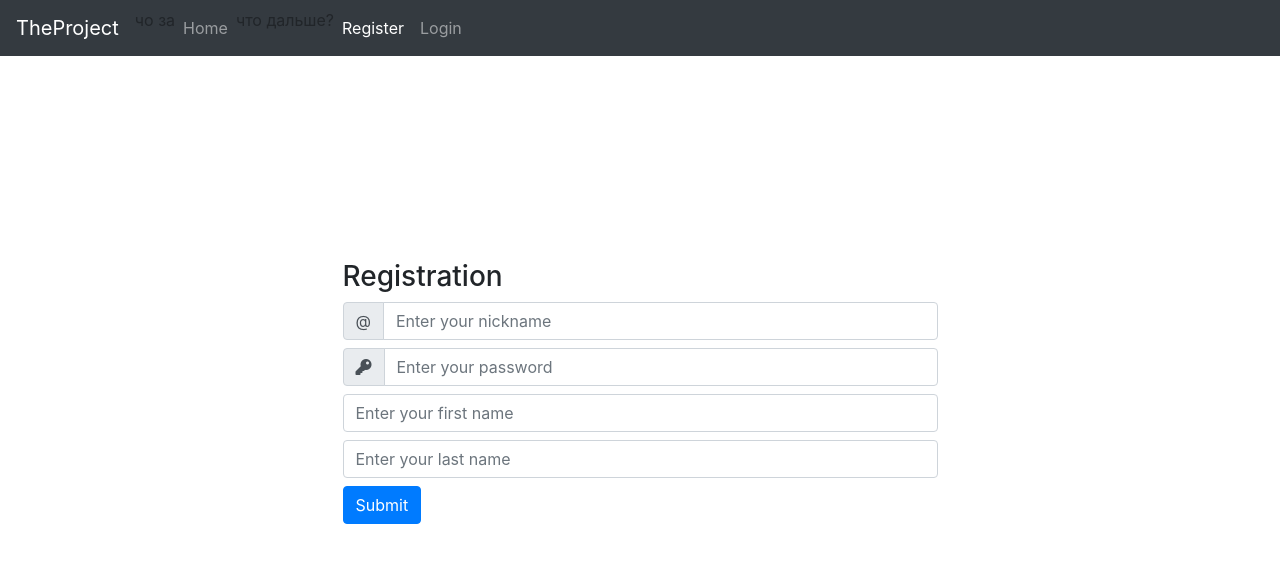
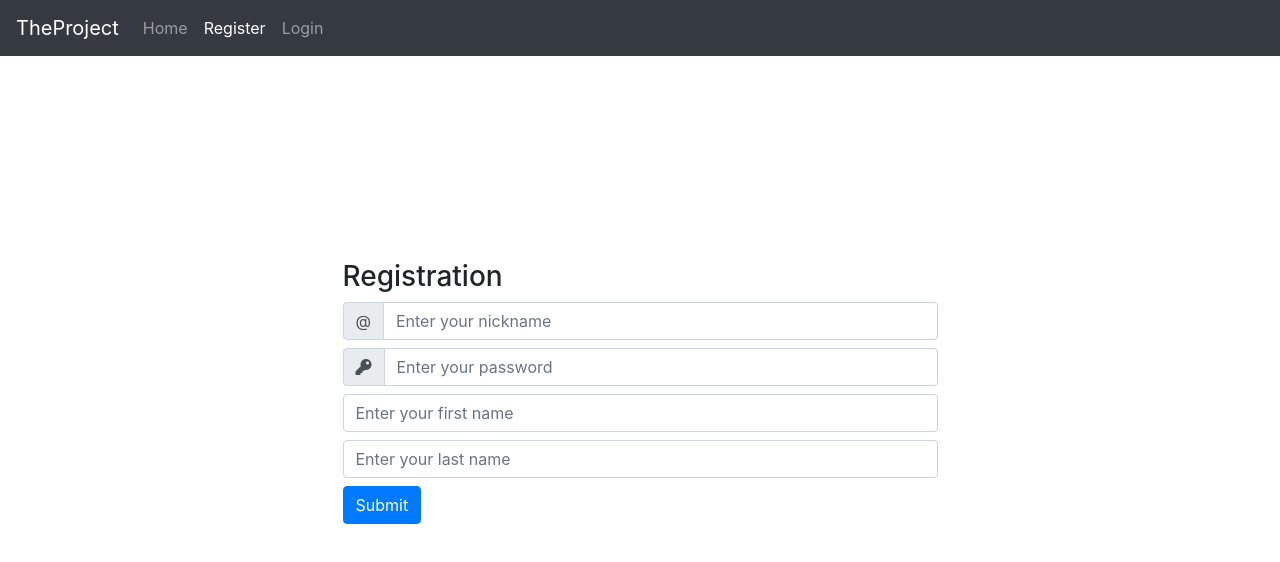
Before and after one commit to pavel-the-best/Artamino, a website: page HTML/regr.html in a window 1280 px wide. Drawn offline with nearby package versions, Linux system fonts and the light colour scheme; files that its build step writes are made by us from their sources; files whose address does not match are found by name.

Commit message:
Я убрал Чо за

```diff
--- a/HTML/regr.html
+++ b/HTML/regr.html
@@ -15,10 +15,10 @@
 				<span class="navbar-brand">TheProject</span>
 				<button class="navbar-toggler" type="button" data-toggle="collapse" data-target="#navbarNav" aria-controls="navbarNav" aria-expanded="false" aria-label="Toggle navigation">
 	    		<span class="navbar-toggler-icon"></span>
-	  		</button>
+				</button>
 				<div class="collapse navbar-collapse" id="navbarNav">
-			    <div class="navbar-nav">чо за
-		        <a class="nav-item nav-link" href="/">Home</a>что дальше?
+			    <div class="navbar-nav">
+		        <a class="nav-item nav-link" href="/">Home</a>
 		        <a class="nav-item nav-link active" href="#">Register <span class="sr-only">(current)</span></a>
 			      <a class="nav-item nav-link" href="/login">Login</a>
 			    </div>
```
